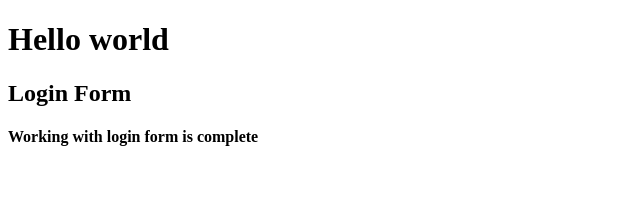
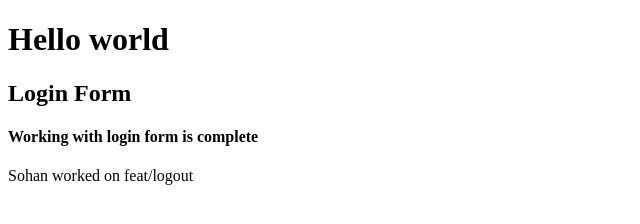
Before and after one commit to sampad-singha/git-test, a plain HTML site: page index.html in a window 1280 px wide. Shown: the whole page, without its empty margins (0-640 px from the left). Drawn offline with Linux system fonts and the light colour scheme.

Commit message:
Worked on logout form

```diff
--- a/index.html
+++ b/index.html
@@ -9,5 +9,6 @@
     <h1>Hello world</h1>
     <h2>Login Form</h2>
 <h4>Working with login form is complete</h4>
+    Sohan worked on feat/logout
 </body>
 </html>
```
